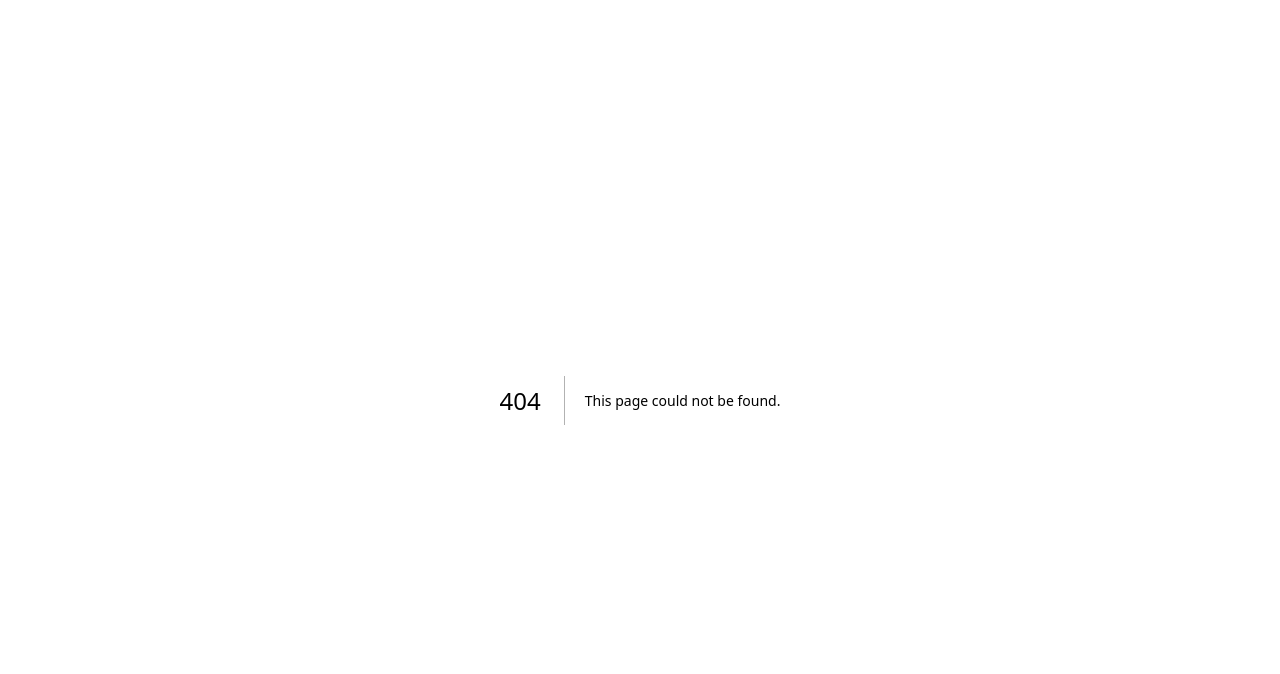
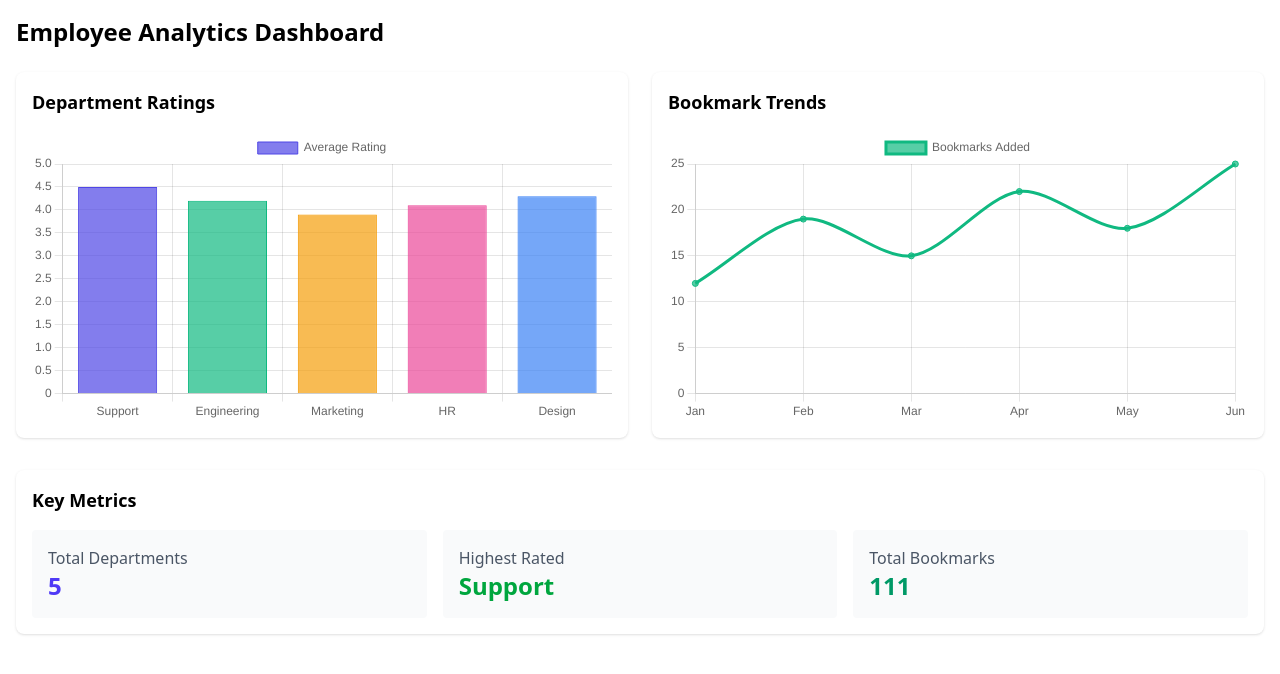
Before and after one commit to Utkarshdesai/flam, a Next.js app: page /analytics in a window 1280 px wide. Before the commit this address had no page. Shown: the top 674 px of the page. Built offline with nearby package versions, Linux system fonts and the light colour scheme.

Commit message:
feat: implement analytics page

```diff
--- /dev/null
+++ b/src/app/(dashboard)/analytics/page.jsx
@@ -0,0 +1,139 @@
+'use client'
+import { Bar, Line } from 'react-chartjs-2';
+import { Chart, registerables } from 'chart.js';
+Chart.register(...registerables);
+
+export default function AnalyticsDashboard() {
+  // Mock department ratings data
+  const departmentData = [
+    { department: 'Support', avgRating: 4.5 },
+    { department: 'Engineering', avgRating: 4.2 },
+    { department: 'Marketing', avgRating: 3.9 },
+    { department: 'HR', avgRating: 4.1 },
+    { department: 'Design', avgRating: 4.3 }
+  ];
+
+  // Mock bookmark trends data
+  const bookmarkTrends = [
+    { month: 'Jan', bookmarks: 12 },
+    { month: 'Feb', bookmarks: 19 },
+    { month: 'Mar', bookmarks: 15 },
+    { month: 'Apr', bookmarks: 22 },
+    { month: 'May', bookmarks: 18 },
+    { month: 'Jun', bookmarks: 25 }
+  ];
+
+  // Department Ratings Chart Configuration
+  const departmentChartData = {
+    labels: departmentData.map(item => item.department),
+    datasets: [{
+      label: 'Average Rating',
+      data: departmentData.map(item => item.avgRating),
+      backgroundColor: [
+        'rgba(79, 70, 229, 0.7)',  // Engineering
+        'rgba(16, 185, 129, 0.7)', // Support
+        'rgba(245, 158, 11, 0.7)', // Marketing
+        'rgba(236, 72, 153, 0.7)', // HR
+        'rgba(59, 130, 246, 0.7)'  // Design
+      ],
+      borderColor: [
+        'rgba(79, 70, 229, 1)',
+        'rgba(16, 185, 129, 1)',
+        'rgba(245, 158, 11, 1)',
+        'rgba(236, 72, 153, 1)',
+        'rgba(59, 130, 246, 1)'
+      ],
+      borderWidth: 1
+    }]
+  };
+
+  // Bookmark Trends Chart Configuration
+  const trendsChartData = {
+    labels: bookmarkTrends.map(item => item.month),
+    datasets: [{
+      label: 'Bookmarks Added',
+      data: bookmarkTrends.map(item => item.bookmarks),
+      fill: false,
+      backgroundColor: 'rgba(16, 185, 129, 0.7)',
+      borderColor: 'rgba(16, 185, 129, 1)',
+      tension: 0.3
+    }]
+  };
+
+  return (
+    <div className="container mx-auto p-4">
+      <h1 className="text-2xl font-bold mb-6">Employee Analytics Dashboard</h1>
+
+      {/* Charts Section */}
+      <div className="grid grid-cols-1 md:grid-cols-2 gap-6 mb-8">
+        {/* Department Ratings Chart */}
+        <div className="bg-white p-4 rounded-lg shadow">
+          <h2 className="text-lg font-semibold mb-4">Department Ratings</h2>
+          <Bar
+            data={departmentChartData}
+            options={{
+              responsive: true,
+              scales: {
+                y: {
+                  beginAtZero: true,
+                  max: 5,
+                  ticks: {
+                    stepSize: 0.5
+                  }
+                }
+              }
+            }}
+          />
+        </div>
+
+        {/* Bookmark Trends Chart */}
+        <div className="bg-white p-4 rounded-lg shadow">
+          <h2 className="text-lg font-semibold mb-4">Bookmark Trends</h2>
+          <Line
+            data={trendsChartData}
+            options={{
+              responsive: true,
+              scales: {
+                y: {
+                  beginAtZero: true
+                }
+              }
+            }}
+          />
+        </div>
+      </div>
+
+      {/* Key Metrics Section */}
+      <div className="bg-white p-4 rounded-lg shadow">
+        <h2 className="text-lg font-semibold mb-4">Key Metrics</h2>
+        <div className="grid grid-cols-1 md:grid-cols-3 gap-4">
+          {/* Total Departments */}
+          <div className="p-4 bg-gray-50 rounded">
+            <h3 className="text-gray-600">Total Departments</h3>
+            <p className="text-2xl font-bold text-indigo-600">
+              {departmentData.length}
+            </p>
+          </div>
+
+          {/* Highest Rated Department */}
+          <div className="p-4 bg-gray-50 rounded">
+            <h3 className="text-gray-600">Highest Rated</h3>
+            <p className="text-2xl font-bold text-green-600">
+              {departmentData.reduce((prev, current) =>
+                (prev.avgRating > current.avgRating) ? prev : current
+              ).department}
+            </p>
+          </div>
+
+          {/* Total Bookmarks */}
+          <div className="p-4 bg-gray-50 rounded">
+            <h3 className="text-gray-600">Total Bookmarks</h3>
+            <p className="text-2xl font-bold text-emerald-600">
+              {bookmarkTrends.reduce((sum, month) => sum + month.bookmarks, 0)}
+            </p>
+          </div>
+        </div>
+      </div>
+    </div>
+  );
+}
--- a/src/app/(dashboard)/bookmark/page.jsx
+++ b/src/app/(dashboard)/bookmark/page.jsx
@@ -14,10 +14,10 @@ export default function EmployeeBookmarkList() {
   console.log(bookmarkemployee)
 
   return (
-    <div className="space-y-4 ml-4 mt-4 mb-5">
-      <h2 className="text-xl font-bold">Bookmarked Employees</h2>
+    <div className="mx-4 mt-8 mb-8">
+      <h2 className="text-2xl font-bold text-center text-indigo-700 mb-6 tracking-tight">Bookmarked Employees</h2>
       {bookmarkemployee.length > 0 ? (
-        <div className="grid grid-cols-1 sm:grid-cols-2 lg:grid-cols-3 gap-6 mx-4 lg:mx-8">
+        <div className="grid grid-cols-1 sm:grid-cols-2 lg:grid-cols-3 gap-6">
           {bookmarkemployee.map((employee) => (
             <div
               key={employee.id}
@@ -32,7 +32,6 @@ export default function EmployeeBookmarkList() {
                 </div>
               </div>
               <div className="flex gap-2 mt-2">
-
                 <button
                   onClick={() => assignToProject(employee.id)}
                   className="flex-1 px-3 py-1 bg-green-500 text-white rounded hover:bg-green-600 transition-colors text-sm"
@@ -50,7 +49,9 @@ export default function EmployeeBookmarkList() {
           ))}
         </div>
       ) : (
-        <p>No bookmarked employees yet.</p>
+        <div className="flex flex-col items-center justify-center py-">
+          <p className="text-lg text-gray-400 font-semibold">No bookmarked employees yet.</p>
+        </div>
       )}
     </div>
   );
--- a/src/app/component/EmployeeDashboard.jsx
+++ b/src/app/component/EmployeeDashboard.jsx
@@ -9,15 +9,18 @@ export default function EmployeeDashboard () {
     const [allEmployees, setAllEmployees] = useState([]);
     const [filteredData, setFilteredData] = useState([]);
     const [departments, setDepartments] = useState([]);
+    const [loading, setLoading] = useState(true);
 
     useEffect(() => {
         async function getData() {
+            setLoading(true);
             const users = await fetchEmployees();
             setAllEmployees(users);
             setFilteredData(users);
             // Extract unique departments from employee data
             const depts = [...new Set(users.map(user => user.company.department))];
             setDepartments(depts);
+            setLoading(false);
         }
         getData();
     }, []);
@@ -49,6 +52,10 @@ export default function EmployeeDashboard () {
                 onSearch={handleSearch}
                 departments={departments}
             />
+            {loading ? (
+                <div className="text-center py-10 text-gray-500">Loading employees...</div>
+            ) : (
+                <>
                     <div className='grid grid-cols-1 sm:grid-cols-2 md:grid-cols-3 lg:grid-cols-4 gap-8 max-w-7xl mx-auto px-4'>
                         {filteredData.map((user) => (
                             <EmployeeCard key={user.id} user={user} />
@@ -59,6 +66,8 @@ export default function EmployeeDashboard () {
                             No employees found matching your criteria
                         </div>
                     )}
+                </>
+            )}
         </div>
     )
 }
--- a/src/app/page.js
+++ b/src/app/page.js
@@ -5,14 +5,16 @@ import { FaRegBookmark } from "react-icons/fa"; // Import the bookmark icon
 export default function Home() {
   return (
     <main className="bg-gray-50 min-h-screen py-8">
-      <div className="flex justify-center items-center gap-x-6 mb-8">
-        <h1 className="text-3xl font-bold text-gray-800">Employee List</h1>
-        <Link href={'/bookmark'}>
-          <button className="flex items-center gap-2 px-3 py-1 bg-blue-100 rounded hover:bg-blue-200 transition-colors">
-            <FaRegBookmark className="text-blue-600" size={20} />
-
-          </button>
-        </Link>
+      <div className="flex flex-col items-center mb-8">
+        <div className="flex items-center gap-x-6">
+          <h1 className="text-3xl font-bold text-gray-800">Employee List</h1>
+          <Link href={'/bookmark'}>
+            <button className="flex items-center gap-2 px-3 py-1 bg-blue-100 rounded hover:bg-blue-200 transition-colors mt-1">
+              <FaRegBookmark className="text-blue-600" size={20} />
+              <span className="text-blue-700 font-medium">Bookmark</span>
+            </button>
+          </Link>
+        </div>
       </div>
       <EmployeeDashboard />
     </main>
```
Lines whose indentation alone changed are shown as unchanged.
